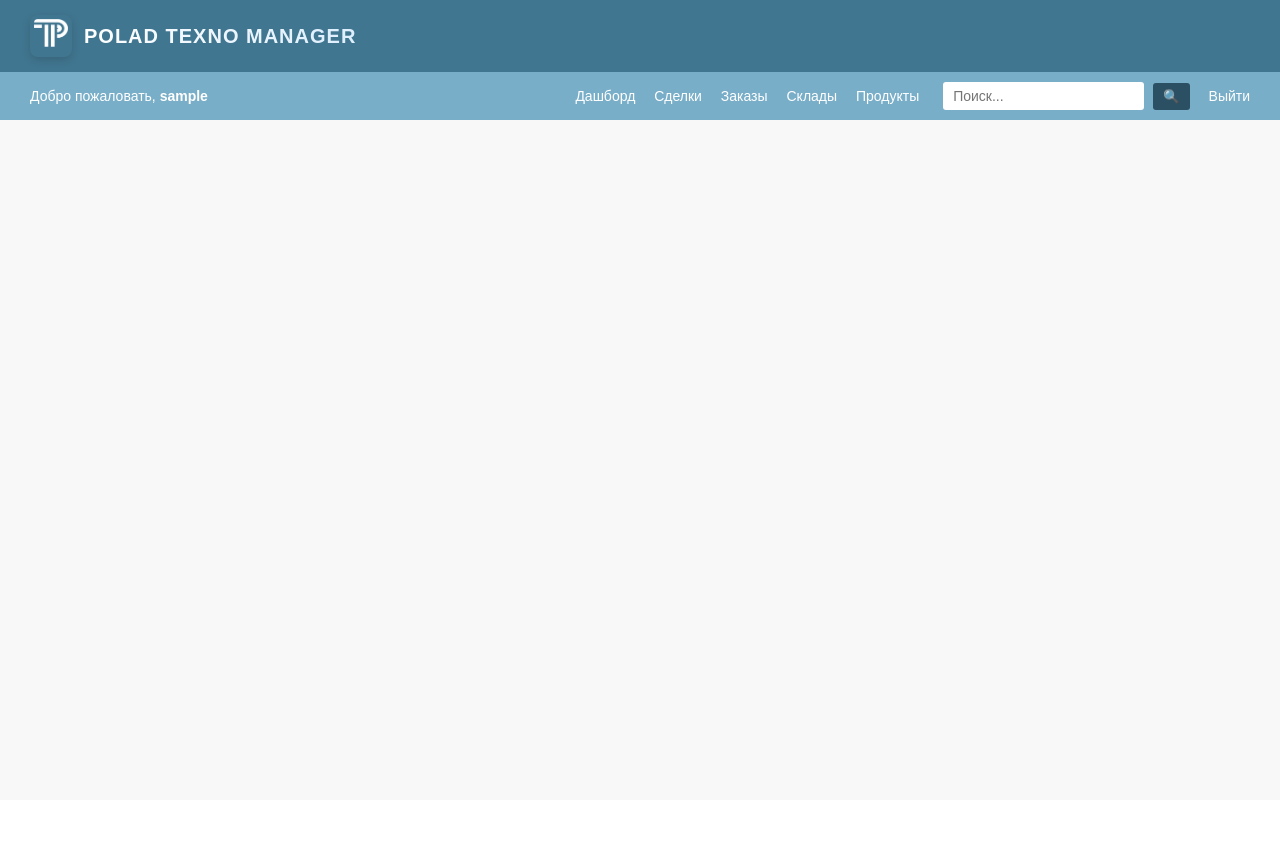
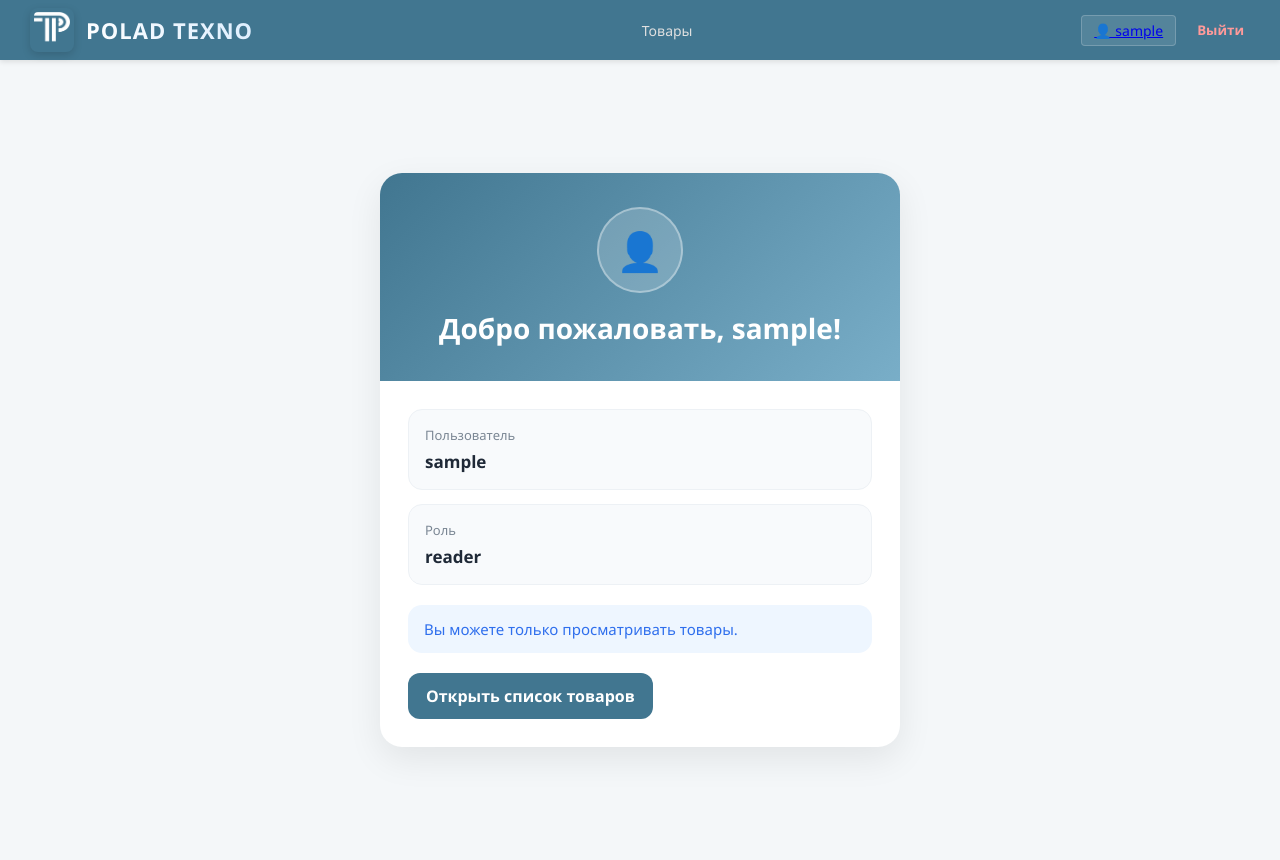
Before and after one commit to Nair12/Warehouse, a Django app: page /users/reader-dashboard/ in a window 1280 px wide. Before the commit the page ends 120 px from the top, so only its background shows below. Run offline with Django 5.2, Linux system fonts and the light colour scheme; the visitor is signed in with stand-in values (Sample User, id 1).

Commit message:
Removed perm to add product for manager, added profile for reader

```diff
--- a/products/templates/products/product_list.html
+++ b/products/templates/products/product_list.html
@@ -261,7 +261,7 @@
 
                 </form>
 
-                {% if request.user.role == "manager" or request.user.role == "admin" or request.user.role == "senior_manager"%}
+                {% if request.user.role == "admin" or request.user.role == "senior_manager"%}
                     <a href="{% url 'products:product_create' %}" class="btn-add">
                         + Добавить продукт
                     </a>
--- a/users/templates/users/reader_dashboard.html
+++ b/users/templates/users/reader_dashboard.html
@@ -1,16 +1,141 @@
-{% extends "base_manager.html" %}
+{% extends "products/base.html" %}
+
+{% block title %}Профиль{% endblock %}
 
 {% block content %}
-<h1>Кабинет reader</h1>
+<style>
+    .reader-page {
+        min-height: calc(100vh - 120px);
+        display: flex;
+        align-items: center;
+        justify-content: center;
+        padding: 30px 20px;
+    }
 
-<p>Добро пожаловать, {{ username }}!</p>
-<p>Ваша роль: {{ role }}</p>
+    .profile-card {
+        width: 100%;
+        max-width: 520px;
+        background: #fff;
+        border-radius: 22px;
+        box-shadow: 0 12px 35px rgba(0, 0, 0, 0.08);
+        overflow: hidden;
+    }
 
-<div style="margin-top: 20px;">
-    <a href="{% url 'product_list' %}">Открыть список товаров</a>
+    .profile-header {
+        background: linear-gradient(135deg, #417690, #79aec8);
+        color: white;
+        padding: 34px 28px;
+        text-align: center;
+    }
+
+    .avatar {
+        width: 82px;
+        height: 82px;
+        border-radius: 50%;
+        background: rgba(255,255,255,0.18);
+        display: flex;
+        align-items: center;
+        justify-content: center;
+        margin: 0 auto 16px;
+        font-size: 38px;
+        border: 2px solid rgba(255,255,255,0.35);
+    }
+
+    .profile-header h1 {
+        margin: 0;
+        font-size: 28px;
+    }
+
+    .profile-header p {
+        margin: 8px 0 0;
+        opacity: 0.9;
+    }
+
+    .profile-body {
+        padding: 28px;
+    }
+
+    .info-row {
+        background: #f8fafc;
+        border: 1px solid #edf1f5;
+        border-radius: 14px;
+        padding: 16px;
+        margin-bottom: 14px;
+    }
+
+    .label {
+        display: block;
+        font-size: 13px;
+        color: #7b8794;
+        margin-bottom: 6px;
+    }
+
+    .value {
+        font-size: 17px;
+        font-weight: 700;
+        color: #1f2937;
+    }
+
+    .note-box {
+        margin: 20px 0;
+        padding: 14px 16px;
+        background: #eef6ff;
+        color: #2f6fed;
+        border-radius: 14px;
+        font-size: 15px;
+    }
+
+    .actions {
+        display: flex;
+        gap: 12px;
+        flex-wrap: wrap;
+    }
+
+    .profile-btn {
+        display: inline-block;
+        text-decoration: none;
+        background: #417690;
+        color: white;
+        padding: 12px 18px;
+        border-radius: 12px;
+        font-weight: 700;
+        transition: 0.2s;
+    }
+
+    .profile-btn:hover {
+        background: #2b5063;
+        transform: translateY(-2px);
+    }
+</style>
+
+<div class="reader-page">
+    <div class="profile-card">
+        <div class="profile-header">
+            <div class="avatar">👤</div>
+            <h1>Добро пожаловать, {{ username }}!</h1>
+        </div>
+
+        <div class="profile-body">
+            <div class="info-row">
+                <span class="label">Пользователь</span>
+                <span class="value">{{ username }}</span>
+            </div>
+
+            <div class="info-row">
+                <span class="label">Роль</span>
+                <span class="value">{{ role }}</span>
+            </div>
+
+            <div class="note-box">
+                Вы можете только просматривать товары.
+            </div>
+
+            <div class="actions">
+                <a href="{% url 'products:product_list' %}" class="profile-btn">
+                    Открыть список товаров
+                </a>
+            </div>
+        </div>
+    </div>
 </div>
-
-<p style="margin-top: 20px;">
-    Вы можете только просматривать товары.
-</p>
 {% endblock %}
```
